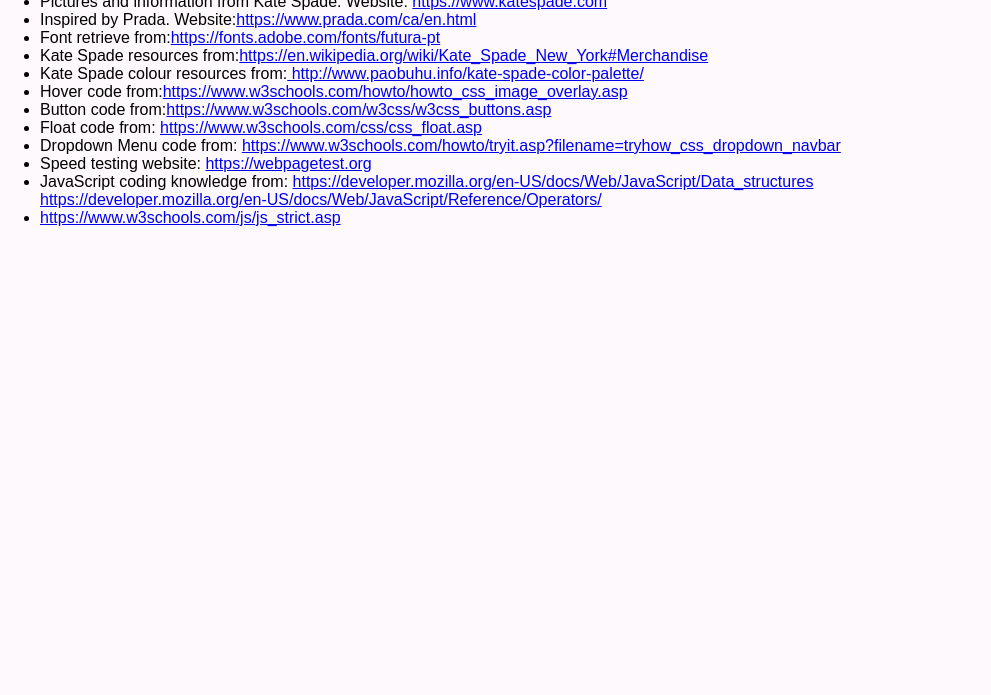
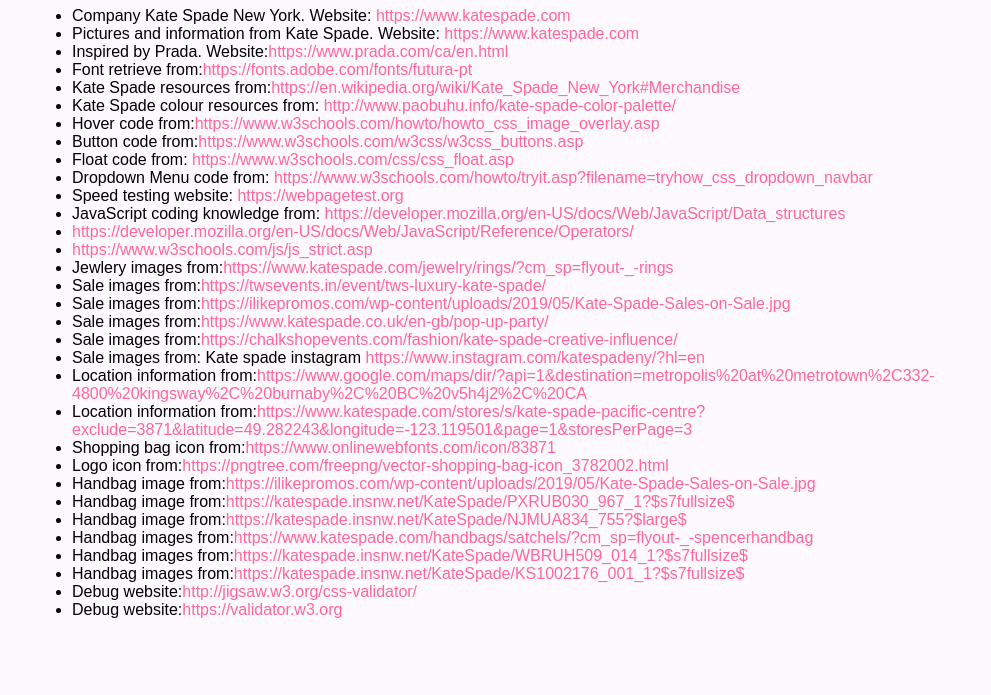
Before and after one commit to celia11111/IAT339-Company, a plain HTML site: page P02/citation.html in a window 1280 px wide. Shown: the part 105-800 px from the top of the page, without its empty margins (0-991 px from the left). Drawn offline with Linux system fonts and the light colour scheme.

Commit message:
citation

```diff
--- a/P02/citation.html
+++ b/P02/citation.html
@@ -4,7 +4,7 @@
 <head>
     <meta charset="utf-8">
     <title>Citation</title>
-    <link rel="stylesheet" type="text/css" href="css/homeCSS.css" />
+    <link rel="stylesheet" type="text/css" href="css/citeCSS.css" />
     <link rel="stylesheet" type="text/css" href="css/header.css" />
     <script src="css/function.js"></script>
     <meta name="viewport" content="width=device-width, initial-scale=1">
@@ -32,13 +32,38 @@
           <li>Float code from: <a href="https://www.w3schools.com/css/css_float.asp">https://www.w3schools.com/css/css_float.asp</a></li>
           <li>Dropdown Menu code from: <a href="https://www.w3schools.com/howto/tryit.asp?filename=tryhow_css_dropdown_navbar">https://www.w3schools.com/howto/tryit.asp?filename=tryhow_css_dropdown_navbar</a></li>
           <li>Speed testing website: <a href="https://webpagetest.org">https://webpagetest.org</a></li>
-          <li>JavaScript coding knowledge from: <a href="https://developer.mozilla.org/en-US/docs/Web/JavaScript/Data_structures">https://developer.mozilla.org/en-US/docs/Web/JavaScript/Data_structures</a></li
+          <li>JavaScript coding knowledge from: <a href="https://developer.mozilla.org/en-US/docs/Web/JavaScript/Data_structures">https://developer.mozilla.org/en-US/docs/Web/JavaScript/Data_structures</a></li>
           <li><a href="https://developer.mozilla.org/en-US/docs/Web/JavaScript/Reference/Operators">https://developer.mozilla.org/en-US/docs/Web/JavaScript/Reference/Operators/</a></li>
           <li><a href="https://www.w3schools.com/js/js_strict.asp"> https://www.w3schools.com/js/js_strict.asp</a></li>
+
+<li>Jewlery images from:<a href="https://www.katespade.com/jewelry/rings/?cm_sp=flyout-_-rings">https://www.katespade.com/jewelry/rings/?cm_sp=flyout-_-rings</a></li>
+<li>Sale images from:<a href="https://twsevents.in/event/tws-luxury-kate-spade/">https://twsevents.in/event/tws-luxury-kate-spade/</a></li>
+<li>Sale images from:<a href="https://ilikepromos.com/wp-content/uploads/2019/05/Kate-Spade-Sales-on-Sale.jpg">https://ilikepromos.com/wp-content/uploads/2019/05/Kate-Spade-Sales-on-Sale.jpg</a></li>
+<li>Sale images from:<a href="https://www.katespade.co.uk/en-gb/pop-up-party/">https://www.katespade.co.uk/en-gb/pop-up-party/</a></li>
+<li>Sale images from:<a href="https://chalkshopevents.com/fashion/kate-spade-creative-influence/">https://chalkshopevents.com/fashion/kate-spade-creative-influence/</a></li>
+<li>Sale images from: Kate spade instagram <a href="https://www.instagram.com/katespadeny/?hl=en">https://www.instagram.com/katespadeny/?hl=en</a></li>
+<li>Location information from:<a href="https://www.google.com/maps/dir/?api=1&destination=metropolis%20at%20metrotown%2C332-4800%20kingsway%2C%20burnaby%2C%20BC%20v5h4j2%2C%20CA">https://www.google.com/maps/dir/?api=1&destination=metropolis%20at%20metrotown%2C332-4800%20kingsway%2C%20burnaby%2C%20BC%20v5h4j2%2C%20CA</a></li>
+<li>Location information from:<a href="https://www.katespade.com/stores/s/kate-spade-pacific-centre?exclude=3871&latitude=49.282243&longitude=-123.119501&page=1&storesPerPage=3">https://www.katespade.com/stores/s/kate-spade-pacific-centre?exclude=3871&latitude=49.282243&longitude=-123.119501&page=1&storesPerPage=3</a></li>
+<li>Shopping bag icon from:<a href="https://www.onlinewebfonts.com/icon/83871">https://www.onlinewebfonts.com/icon/83871</a></li>
+<li>Logo icon from:<a href="https://pngtree.com/freepng/vector-shopping-bag-icon_3782002.html">https://pngtree.com/freepng/vector-shopping-bag-icon_3782002.html</a></li>
+<li>Handbag image from:<a href="https://ilikepromos.com/wp-content/uploads/2019/05/Kate-Spade-Sales-on-Sale.jpg">https://ilikepromos.com/wp-content/uploads/2019/05/Kate-Spade-Sales-on-Sale.jpg</a></li>
+<li>Handbag image from:<a href="https://katespade.insnw.net/KateSpade/PXRUB030_967_1?$s7fullsize$">https://katespade.insnw.net/KateSpade/PXRUB030_967_1?$s7fullsize$</a></li>
+<li>Handbag image from:<a href="https://katespade.insnw.net/KateSpade/NJMUA834_755?$large$">https://katespade.insnw.net/KateSpade/NJMUA834_755?$large$</a></li>
+<li>Handbag images from:<a href="https://www.katespade.com/handbags/satchels/?cm_sp=flyout-_-spencerhandbag">https://www.katespade.com/handbags/satchels/?cm_sp=flyout-_-spencerhandbag</a></li>
+<li>Handbag images from:<a href="https://katespade.insnw.net/KateSpade/WBRUH509_014_1?$s7fullsize$">https://katespade.insnw.net/KateSpade/WBRUH509_014_1?$s7fullsize$</a></li>
+<li>Handbag images from:<a href="https://katespade.insnw.net/KateSpade/KS1002176_001_1?$s7fullsize$">https://katespade.insnw.net/KateSpade/KS1002176_001_1?$s7fullsize$</a></li>
+
+<li>Debug website:<a href="http://jigsaw.w3.org/css-validator/">http://jigsaw.w3.org/css-validator/</a></li>
+<li>Debug website:<a href="https://validator.w3.org">https://validator.w3.org</a></li>
+
+
+
 
 
 
       </ul>
+      </ul>
+      </ul>
 </div>
       </body>
       </html>
--- /dev/null
+++ b/P02/css/citeCSS.css
@@ -0,0 +1,22 @@
+body {
+    /*    font-family: Futura, "Trebuchet MS", Arial, sans-serif;*/
+    font-weight: 400;
+    margin: 2em;
+    background-color: #fef9fc;
+
+}
+
+.cite{
+  padding:2em;
+}
+
+a {
+  transition: background-color .5s;
+  color: #FF669C;
+}
+
+
+a:link {
+  /* color: #FF669C; */
+  text-decoration: none;
+}
```
Also changed, not shown: P02/checkout.html (+2 -2 lines).
